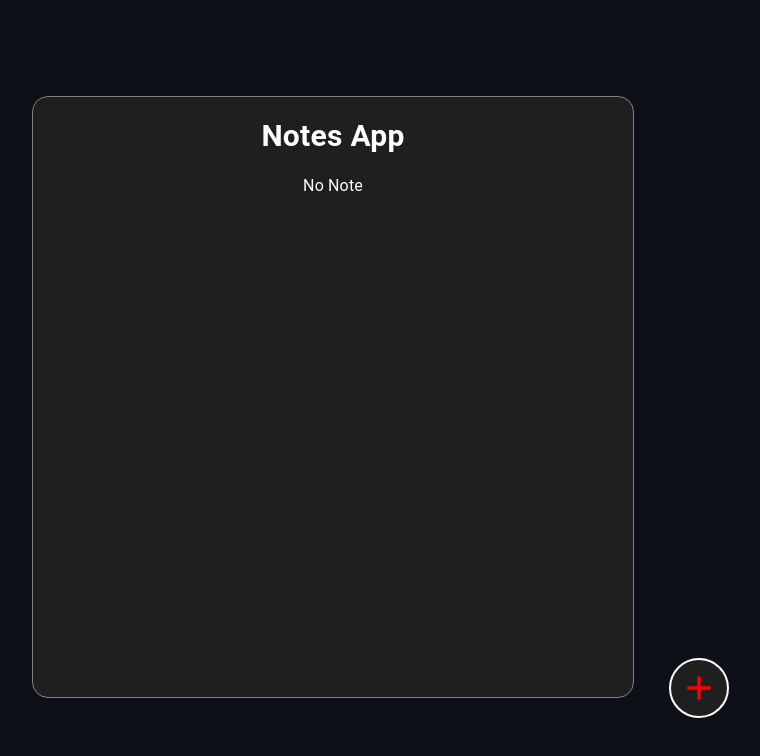
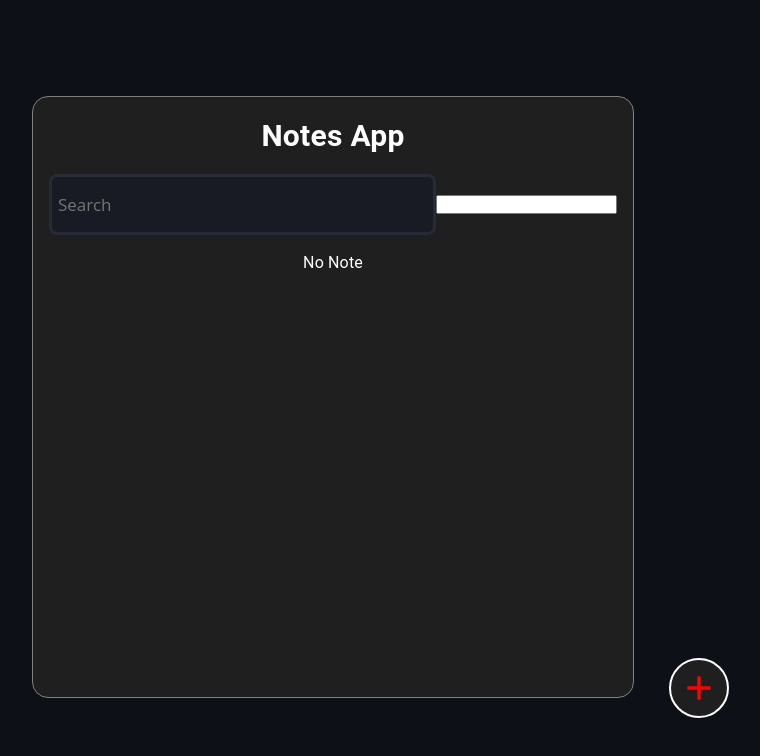
Before and after one commit to wahab3913/notesapp, a React (Vite) app: page / in a window 1280 px wide. Shown: the top 756 px of the page, without its empty margins (307-1067 px from the left). Built offline with nearby package versions, Linux system fonts and the light colour scheme.

Commit message:
date picker

```diff
--- a/package.json
+++ b/package.json
@@ -15,6 +15,7 @@
     "@mui/icons-material": "^5.11.16",
     "@mui/material": "^5.13.0",
     "react": "^18.2.0",
+    "react-datepicker": "^4.11.0",
     "react-dom": "^18.2.0",
     "react-icons": "^4.8.0",
     "react-router-dom": "^6.11.1"
--- a/src/Component/Home.jsx
+++ b/src/Component/Home.jsx
@@ -5,6 +5,9 @@ import { useState } from "react";
 
 import { useNavigate } from "react-router-dom";
 import { Add, Edit, ArrowOutward, Delete } from "@mui/icons-material";
+import DatePicker from "react-datepicker";
+
+import "react-datepicker/dist/react-datepicker.css";
 
 import Modal from "./modal";
 
@@ -42,11 +45,25 @@ export const btnStyle = {
 };
 // eslint-disable-next-line react/prop-types
 
+const getFilterData = (query, startDate, items) => {
+  if (!query & !startDate) {
+    return items;
+  }
+
+  return items.filter(
+    (item) =>
+      (startDate !== null &&
+        item.date?.includes(startDate?.toLocaleDateString())) ||
+      (query && item.text.toLowerCase().includes(query.toLowerCase())) ||
+      (query && item.body.toLowerCase().includes(query.toLowerCase()))
+  );
+};
 const Home = ({ allData, setAllData }) => {
   const navigate = useNavigate();
   const [open, setOpen] = useState(false);
   const [openEdit, setOpenEdit] = useState(false);
   const [editData, setEditData] = useState("");
+  const [search, setSearch] = useState();
 
   const handleOpen = () => setOpen(true);
   const handleClose = () => setOpen(false);
@@ -87,6 +104,13 @@ const Home = ({ allData, setAllData }) => {
   const handleClick = (id) => {
     navigate(`/details/${id}`);
   };
+  const handleSearch = (e) => {
+    setSearch(e.target.value);
+  };
+  const [startDate, setStartDate] = useState(null);
+
+  const filteredItems = getFilterData(search, startDate, allData);
+
   return (
     <>
       <Container maxWidth="md">
@@ -114,8 +138,34 @@ const Home = ({ allData, setAllData }) => {
               Notes App
             </Typography>
 
-            {allData.length > 0 ? (
-              allData.map(({ text, body, id }, index) => {
+            {/* //search bar add */}
+            {/* {allData.length > 0 && ( */}
+            <Box
+              sx={{
+                display: "flex",
+                justifyContent: "space-between",
+                alignItems: "center",
+                mx: 2,
+                mt: 2,
+              }}
+            >
+              <input
+                type="text"
+                placeholder="Search"
+                name="search"
+                value={search}
+                style={inputStyle}
+                onChange={handleSearch}
+              />
+              <DatePicker
+                selected={startDate}
+                onChange={(date) => setStartDate(date)}
+              />
+            </Box>
+            {/* )} */}
+
+            {filteredItems.length > 0 ? (
+              filteredItems.map(({ text, body, id }, index) => {
                 return (
                   <Box
                     key={index}
```
Also changed, not shown: 1 other file (tests, documents, lock files or other folders).
